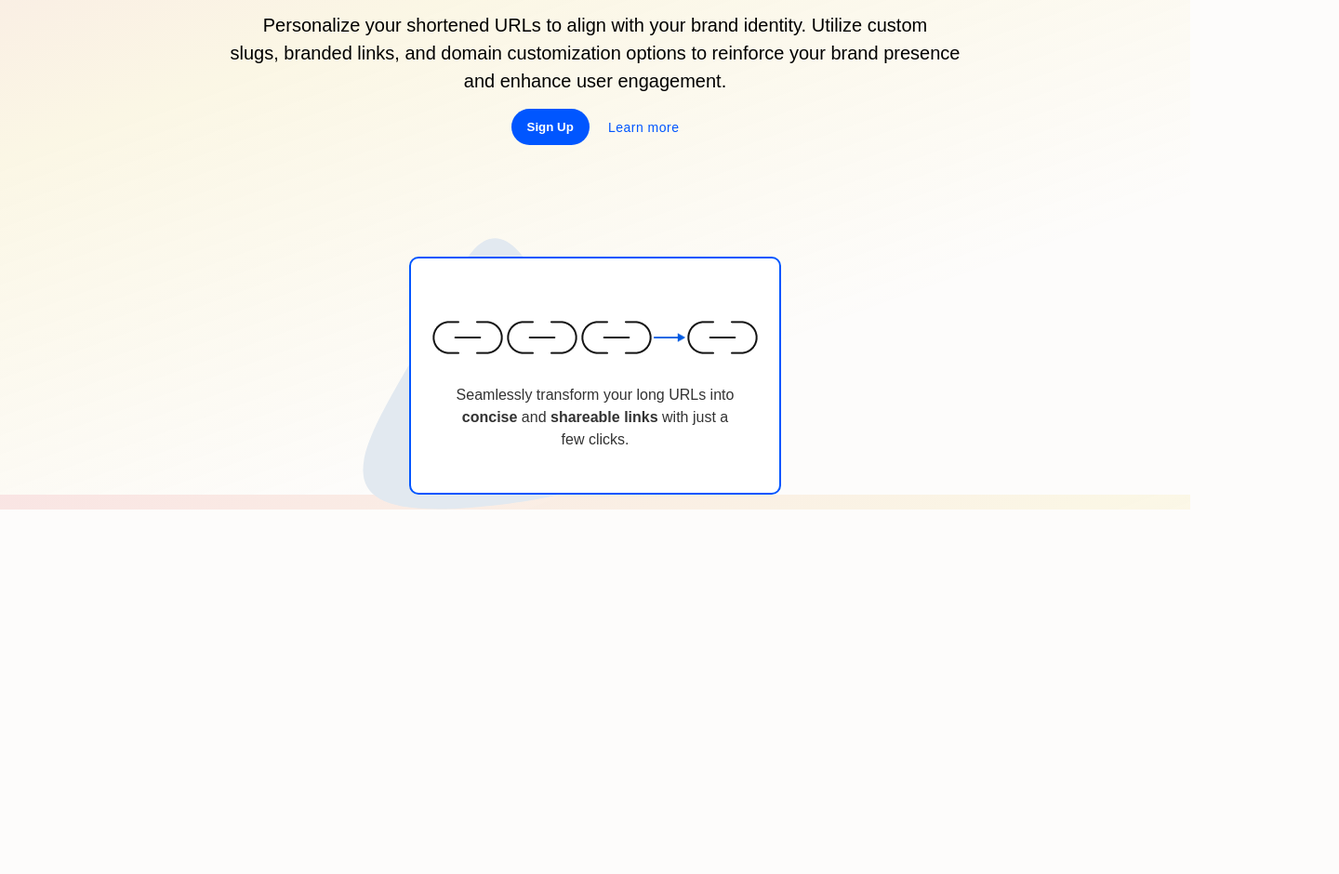
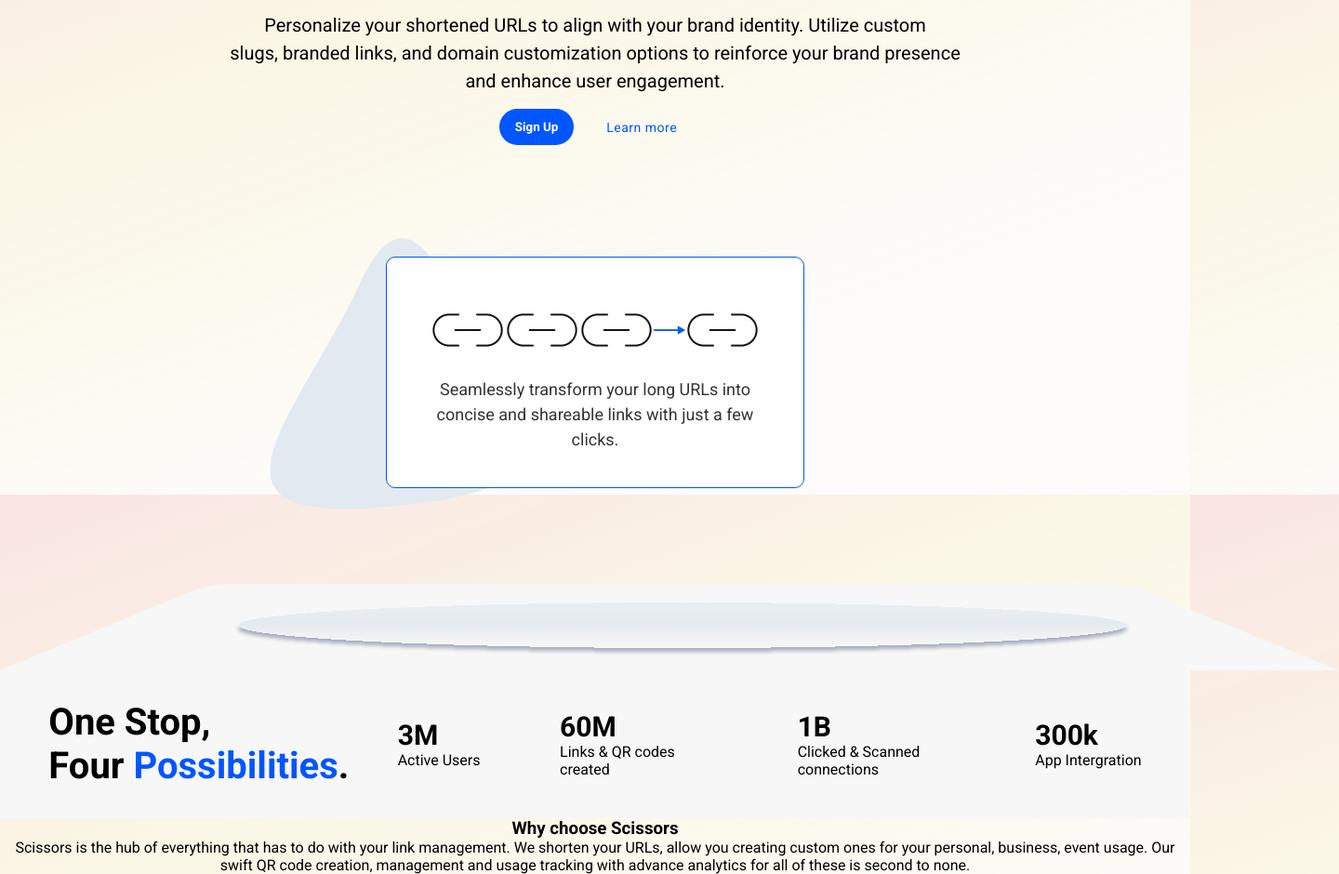
Before and after one commit to MikaTech-dev/Assignments, a plain HTML site: page CSS Assignment 6/index.html in a window 1280 px wide. Shown: the part 268-1208 px from the top of the page at 93% size, 1440 px wide, since content can reach past the window. Before the commit the page ends 816 px from the top, so only its background shows below. Drawn offline with Linux system fonts and the light colour scheme.

Commit message:
Extending the page, adding content

```diff
--- a/CSS Assignment 6/index.html
+++ b/CSS Assignment 6/index.html
@@ -5,6 +5,7 @@
     <meta name="viewport" content="width=device-width, initial-scale=1.0">
     <title>Scissor - URL Shortener</title>
     <link rel="stylesheet" href="./style.css">
+    <link rel="shortcut icon" href="./img/icon.svg" type="image/x-icon">
 </head>
 <body>
 
@@ -45,15 +46,48 @@
                     <img src="./img/Line 7.png" alt="Arrow pointing rightwards" class="arrowImg">
                     <img src="./img/link-2.png" alt="Link img" class="linkImg">
                 </div>
-                <p>Seamlessly transform your long URLs into <b>concise</b> and <b>shareable links</b> with just a few clicks.</p>
+                <p>Seamlessly transform your long URLs into concise and shareable links with just a few clicks.</p>
             </div>
         </div>
     </section>
-    <!-- Mid section before next page -->
-    <section>
-
-    </section>
     </div>
 
+    <!-- Imaged Spacing before the Mid section -->
+    <div class="spacerImg">
+        <img src="./img/Group 3.svg" alt="flat elipse vector">
+    </div>
+
+    <!-- Mid section before next page -->
+    <section class="midSection">
+        <h2 class="oneStop">One Stop,<br>Four<span> Possibilities</span>.</h2>
+        <div class="statistics">
+            <div>
+                <h2>3M</h2>
+                <p>Active Users</p>
+            </div>
+            <div class="reduceWidth">
+                <h2>60M</h2>
+                <p>Links & QR codes created</p>
+            </div>
+            <div class="reduceWidth">
+                <h2>1B</h2>
+                <p>Clicked & Scanned connections</p>
+            </div>
+            <div>
+                <h2>300k</h2>
+                <p>App Intergration</p>
+            </div>
+        </div>
+    </section>
+    <!-- Second page -->
+    <section class="second-page">
+        <div class="div-secondPage">
+            <h3>Why choose <span>Scissors</span></h3>
+            <p>Scissors is the hub of everything that has to do with your link management. We shorten your URLs, allow you creating custom ones for your personal, business, event usage. Our swift QR code creation, management and usage tracking with advance analytics for all of these is second to none. </p>
+            <div class="gridDisplay">
+                <div class="SfirstBox"></div>
+            </div>
+        </div>
+    </section>
 </body>
 </html>
--- a/CSS Assignment 6/style.css
+++ b/CSS Assignment 6/style.css
@@ -1,9 +1,11 @@
+@import url('https://fonts.googleapis.com/css2?family=Roboto:wght@400;700&display=swap');
+
 /* Reset */
 * {
   margin: 0;
   padding: 0;
   box-sizing: border-box;
-  font-family: Arial, sans-serif;
+  font-family: 'Roboto', Arial, sans-serif;
 }
 
 html {
@@ -29,6 +31,7 @@
 }
 
 .logo {
+  pointer-events: none;
   font-size: 1.5em;
   font-weight: bold;
   color: #000;
@@ -78,7 +81,7 @@
   cursor: pointer;
 }
 
-/* Hero Section */
+/* First Page */
 
 .div-firstPage {
   text-align: center;
@@ -157,6 +160,12 @@
   background: none;
   border: none;
   cursor: pointer;
+  padding: 10px 15px;
+  border-radius: 20px;
+}
+
+.learn-more:hover {
+  background-color: #b7b6ff3a;
 }
 
 /* Illustration */
@@ -174,16 +183,16 @@
   margin-right: 20px;
   align-self: self-start;
   position: relative;
-  left: -100px;
+  left: -200px;
   top: 20px;
 }
 
 .illustration {
-  width: 400px;
+  width: 450px;
   margin-top: 40px;
-  padding: 45px;
+  padding: 38px;
   background: #fff;
-  border: 2px #0056ff solid;
+  border: 1px #0056ff solid;
   border-radius: 10px;
   text-align: center;
   position: absolute;
@@ -203,10 +212,56 @@
 }
 
 .illustration p {
-  font-size: 16px;
+  font-size: 18px;
   color: #333;
   margin-top: 10px;
 }
+
+.spacerImg {
+  margin-top: 100px;
+  margin-bottom: -5px;
+  pointer-events: none;
+}
+
+.midSection {
+  background-color: #F8F7F7;
+  display: flex;
+  justify-content: space-evenly;
+  align-items: center;
+  width: 100%;
+  height: 160px;
+}
+
+.midSection .oneStop {
+  text-align: left;
+  font-size: 40px !important;
+}
+
+.midSection h2 {
+  font-size: 30px;
+}
+
+.midSection h2 span {
+  color: #0056ff;
+}
+
+.midSection .statistics {
+  display: flex;
+  justify-content: space-between;
+  align-items: center;
+  text-align: left;
+  width: 800px;
+}
+
+.midSection .statistics p {
+  font-size: 16px;
+}
+
+.midSection .statistics .reduceWidth {
+  width: 170px;
+}
+
+
 
 @media (max-width: 768px) {
   .navbar {
```
Also changed, not shown: CSS Assignment 6/img/icon.svg (added).
